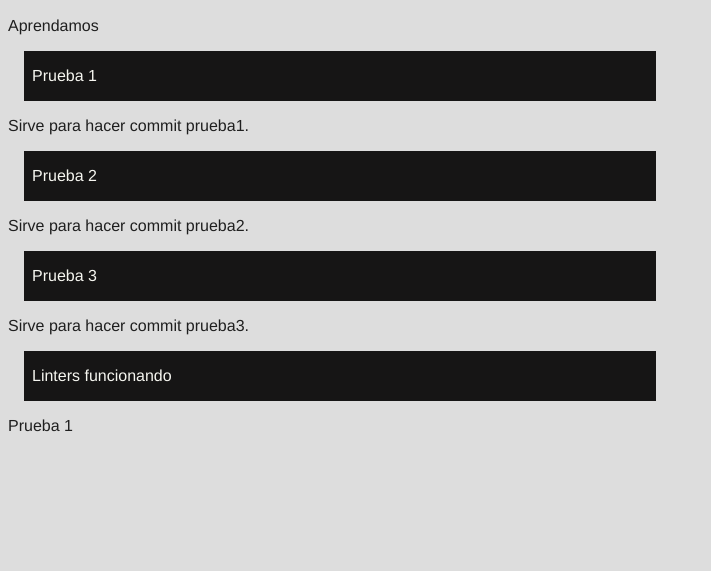
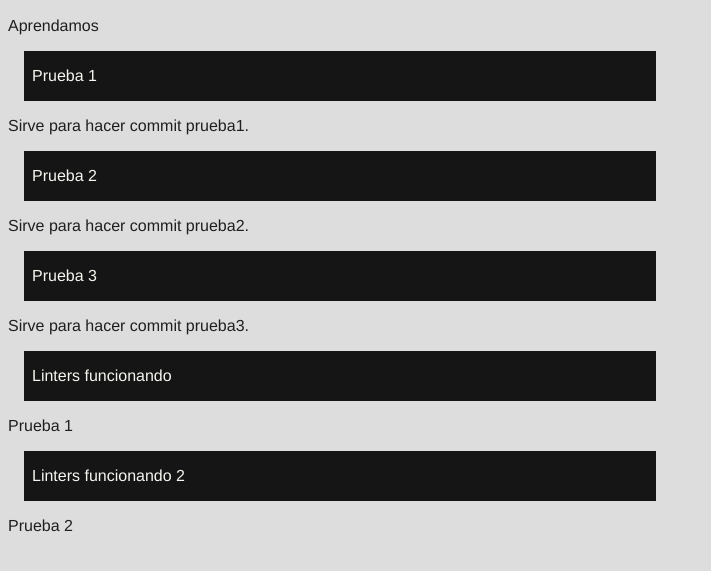
Before and after one commit to danyhoshi/proyectoI, a website: page index.html in a window 1280 px wide. Shown: the part 111-682 px from the top of the page, without its empty margins (0-711 px from the left). Drawn offline with Linux system fonts and the light colour scheme.

Commit message:
add Prueba2 Linters funcionando

```diff
--- a/index.html
+++ b/index.html
@@ -29,5 +29,10 @@
     </div>
     <p>Prueba 1</p>
 
+    <div>
+        <p class="codigo">Linters funcionando 2</p>
+    </div>
+    <p>Prueba 2</p>
+
 </body>
 </html>
```
